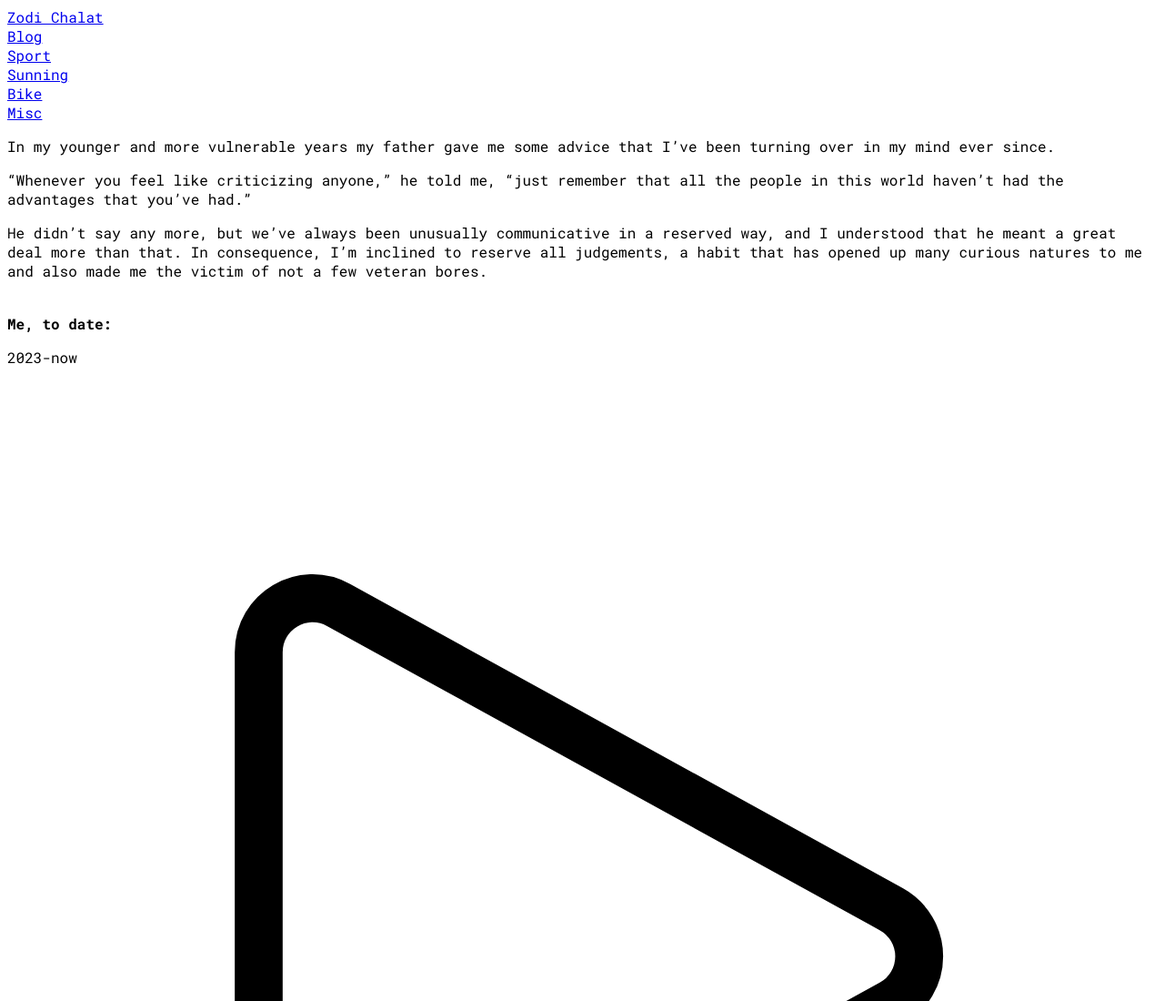
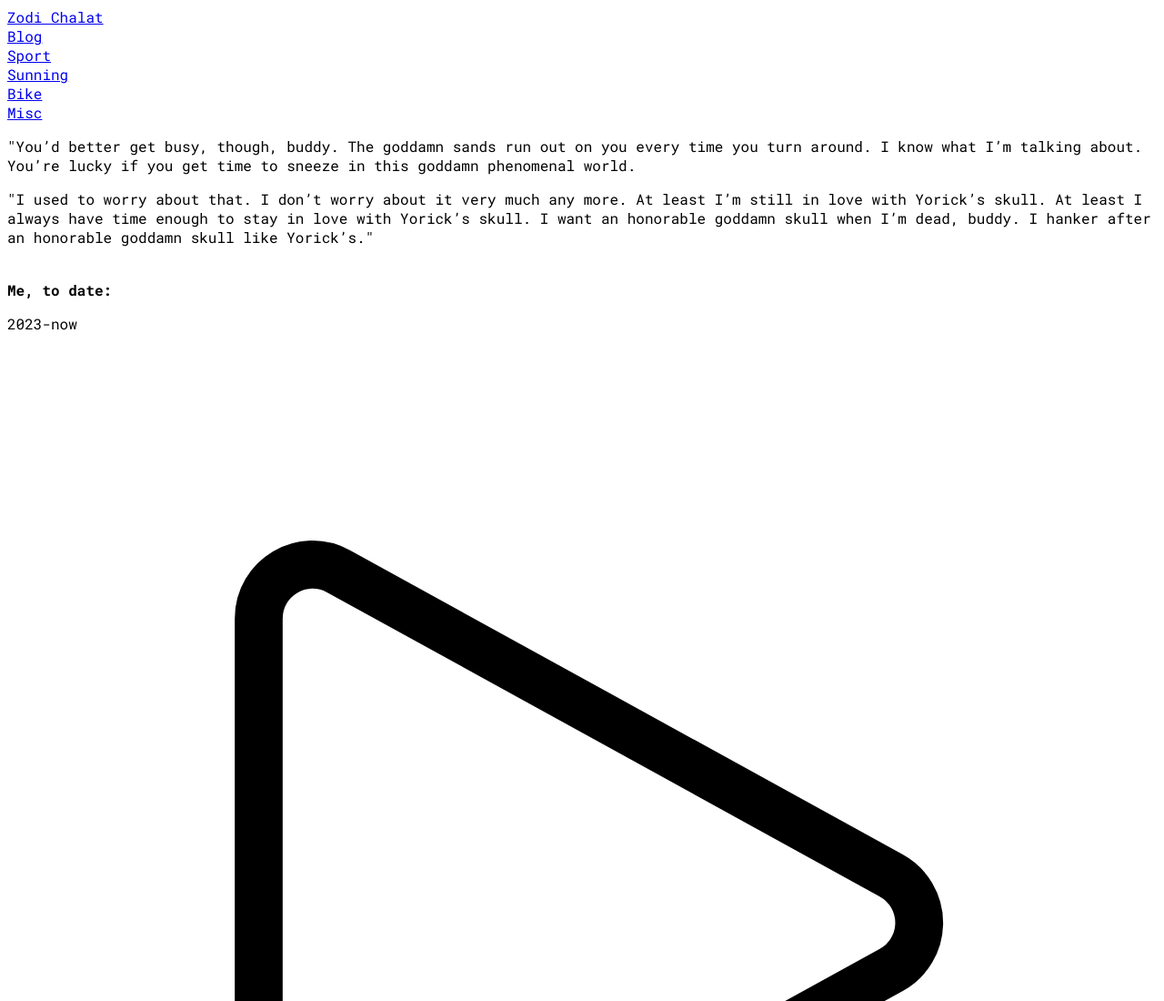
Before and after one commit to grobie01/website, an Eleventy site: page src/index.njk in a window 1280 px wide. Shown: the top 1100 px of the page at 91% size. Built offline with nearby package versions, Linux system fonts and the light colour scheme; Eleventy itself is replaced by a stand-in of ours; files that its build step writes are made by us from their sources; what eleventy-plugin-heroicons would draw is missing.

Commit message:
change quote

```diff
--- a/src/index.njk
+++ b/src/index.njk
@@ -4,16 +4,12 @@ title: Home
 tags: page
 ---
 <div class="space-y-4">
-<p>
-In my younger and more vulnerable years my father gave me some advice that I’ve been turning over in my mind ever since.
-</p>
 
 <p>
-“Whenever you feel like criticizing anyone,” he told me, “just remember that all the people in this world haven’t had the advantages that you’ve had.”
+    "You’d better get busy, though, buddy. The goddamn sands run out on you every time you turn around. I know what I’m talking about. You’re lucky if you get time to sneeze in this goddamn phenomenal world.
 </p>
-
 <p>
-He didn’t say any more, but we’ve always been unusually communicative in a reserved way, and I understood that he meant a great deal more than that. In consequence, I’m inclined to reserve all judgements, a habit that has opened up many curious natures to me and also made me the victim of not a few veteran bores.
+    "I used to worry about that. I don’t worry about it very much any more. At least I’m still in love with Yorick’s skull. At least I always have time enough to stay in love with Yorick’s skull. I want an honorable goddamn skull when I’m dead, buddy. I hanker after an honorable goddamn skull like Yorick’s."
 </p>
 </div>
 <br>
```
Also changed, not shown: docs/index.html.
